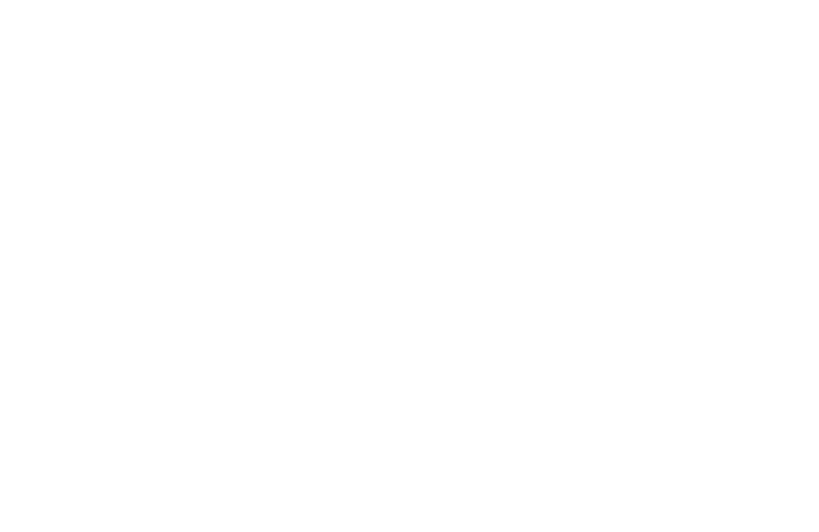
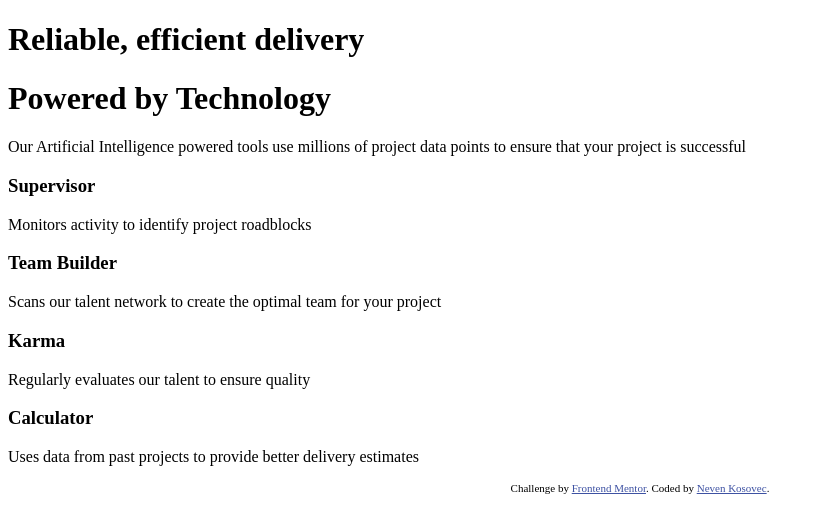
Before and after one commit to neven3/Four-Card-Feature-Section, a plain HTML site: page index.html in a window 1280 px wide. Shown: the whole page, without its empty margins (0-819 px from the left). Drawn offline with Linux system fonts and the light colour scheme.

Commit message:
Finish text in HTML

```diff
--- a/index.html
+++ b/index.html
@@ -1,11 +1,60 @@
 <!DOCTYPE html>
 <html lang="en">
+
 <head>
     <meta charset="UTF-8">
     <meta name="viewport" content="width=device-width, initial-scale=1.0">
-    <title>Four Card Feature Section</title>
+    <!-- displays site properly based on user's device -->
+
+    <link rel="icon" type="image/png" sizes="32x32" href="./images/favicon-32x32.png">
+
+    <title>Frontend Mentor | Four card feature section</title>
+
+    <!-- Feel free to remove these styles or customise in your own stylesheet 👍 -->
+    <style>
+        .attribution {
+            font-size: 11px;
+            text-align: center;
+        }
+
+        .attribution a {
+            color: hsl(228, 45%, 44%);
+        }
+    </style>
 </head>
+
 <body>
 
+    <h1>Reliable, efficient delivery</h1>
+    <h1>Powered by Technology</h1>
+
+    <p>Our Artificial Intelligence powered tools use millions of project data points
+    to ensure that your project is successful</p>
+
+    <div class="container">
+        <div class="box">
+            <h3>Supervisor</h3>
+            <p>Monitors activity to identify project roadblocks</p>
+        </div>
+        <div class="box">
+            <h3>Team Builder</h3>
+            <p>Scans our talent network to create the optimal team for your project</p>
+        </div>
+        <div class="box">
+            <h3>Karma</h3>
+            <p>Regularly evaluates our talent to ensure quality</p>
+        </div>
+        <div class="box">
+            <h3>Calculator</h3>
+            <p>Uses data from past projects to provide better delivery estimates</p>
+        </div>
+    </div>
+    <footer>
+        <p class="attribution">
+            Challenge by <a href="https://www.frontendmentor.io?ref=challenge" target="_blank">Frontend Mentor</a>.
+            Coded by <a href="#">Neven Kosovec</a>.
+        </p>
+    </footer>
 </body>
+
 </html>
```
Also changed, not shown: four-card-feature-section-master/design/desktop-design.jpg.
